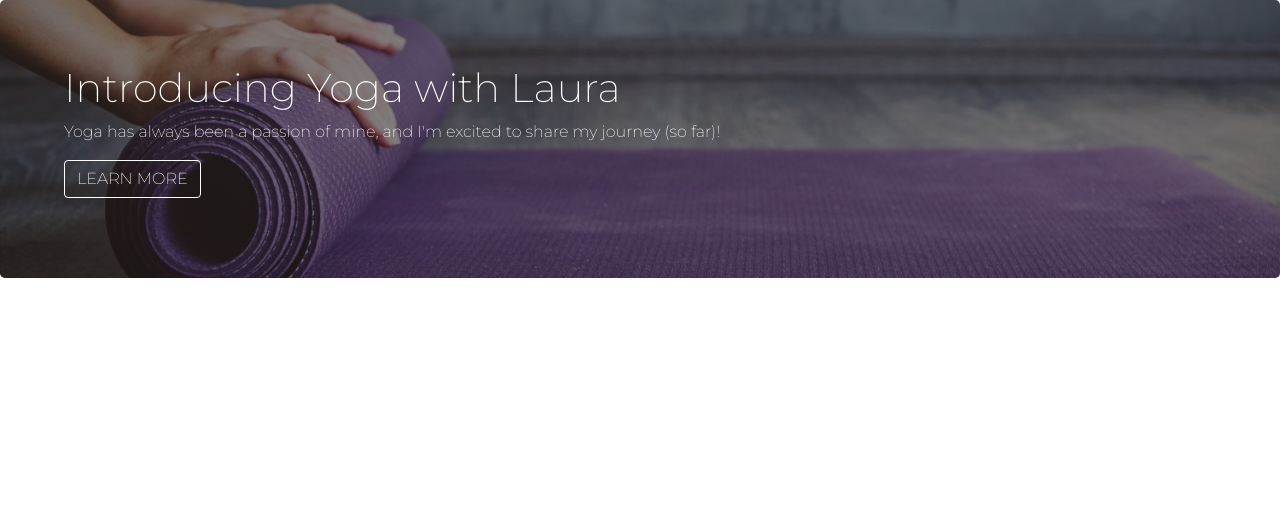
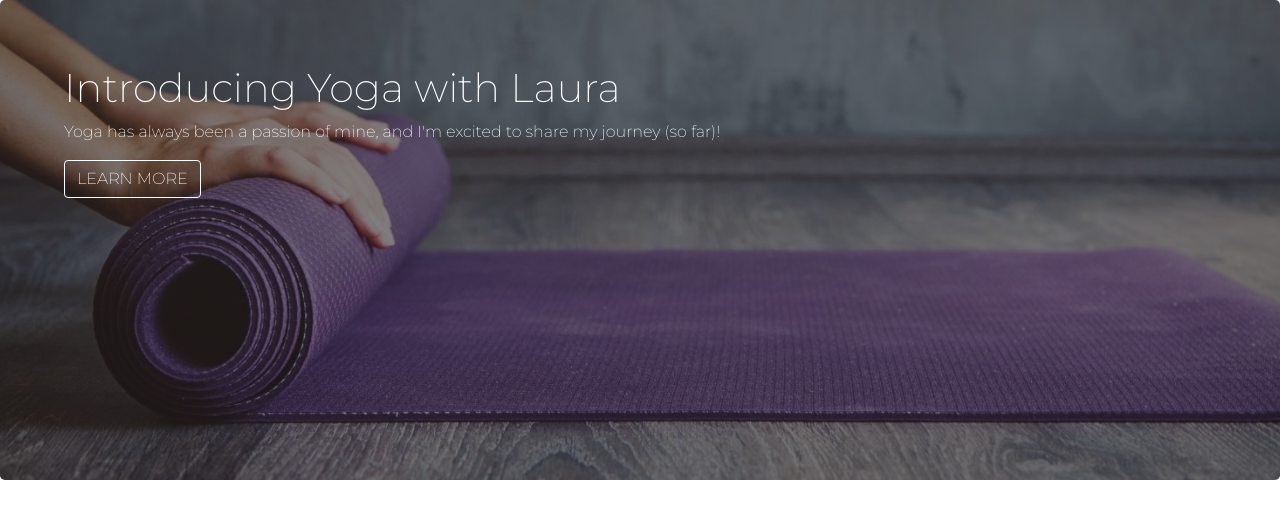
Before and after one commit to laura-ash/yoga-shop, a Django app: page / in a window 1280 px wide. Shown: the part 224-743 px from the top of the page. Run offline with Django 3.2, Linux system fonts and the light colour scheme; some libraries are stand-ins or nearby versions.

Commit message:
Added styling to hero image

```diff
--- a/home/templates/home/index.html
+++ b/home/templates/home/index.html
@@ -11,7 +11,7 @@
 
 
 {% block content %}
-    <div class="jumbotron hero">
+    <div class="jumbotron hero d-flex flex-column">
         <h1 class="title">Introducing Yoga with Laura</h1>
         <p>Yoga has always been a passion of mine, and I'm excited to share my journey (so far)!</p>
         <p>
--- a/static/css/base.css
+++ b/static/css/base.css
@@ -19,6 +19,7 @@ body {
     background-position: center;
     background-size: cover;
     color: #fff;
+    min-height: 60vh;
     padding-left: 5%;
 }
 
```
